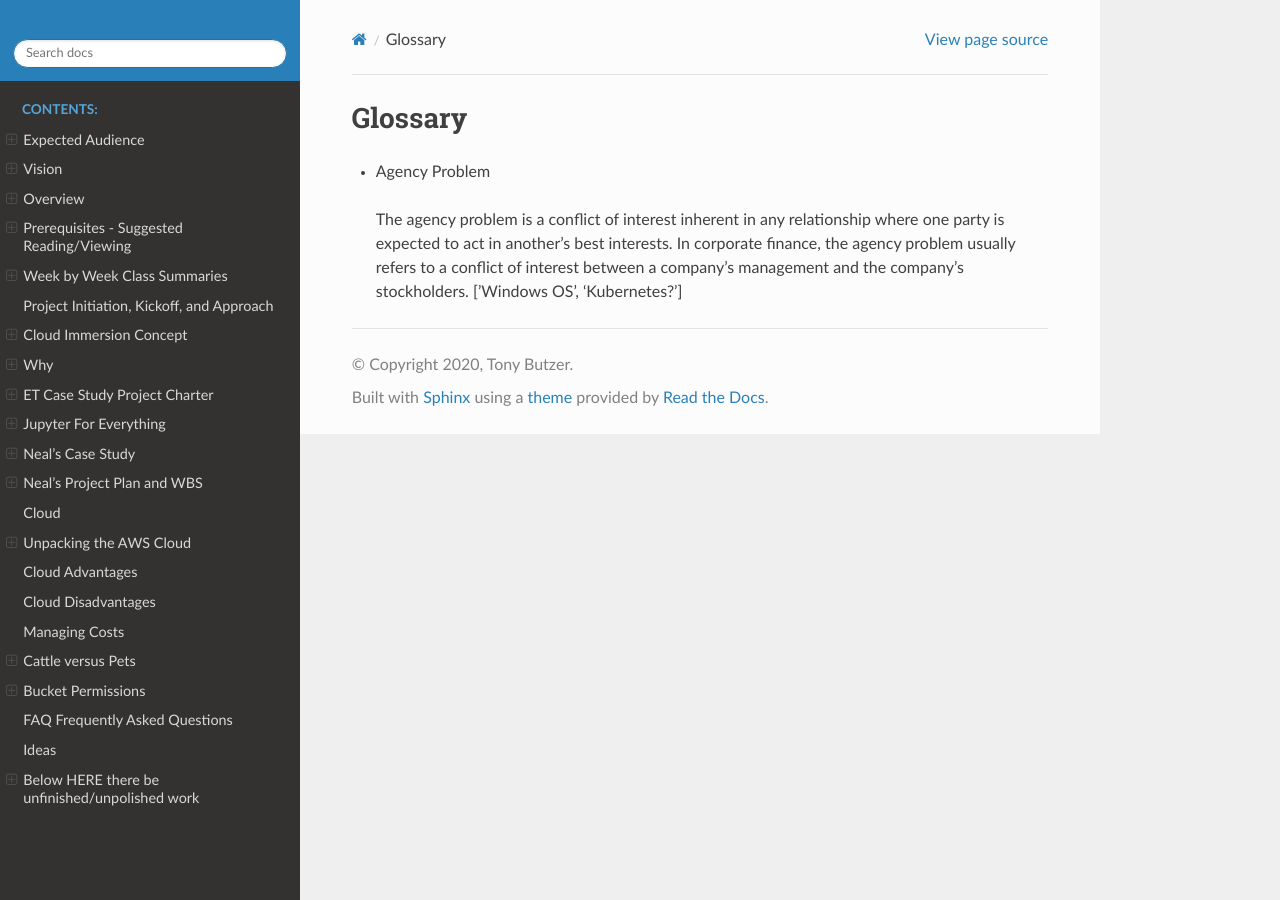
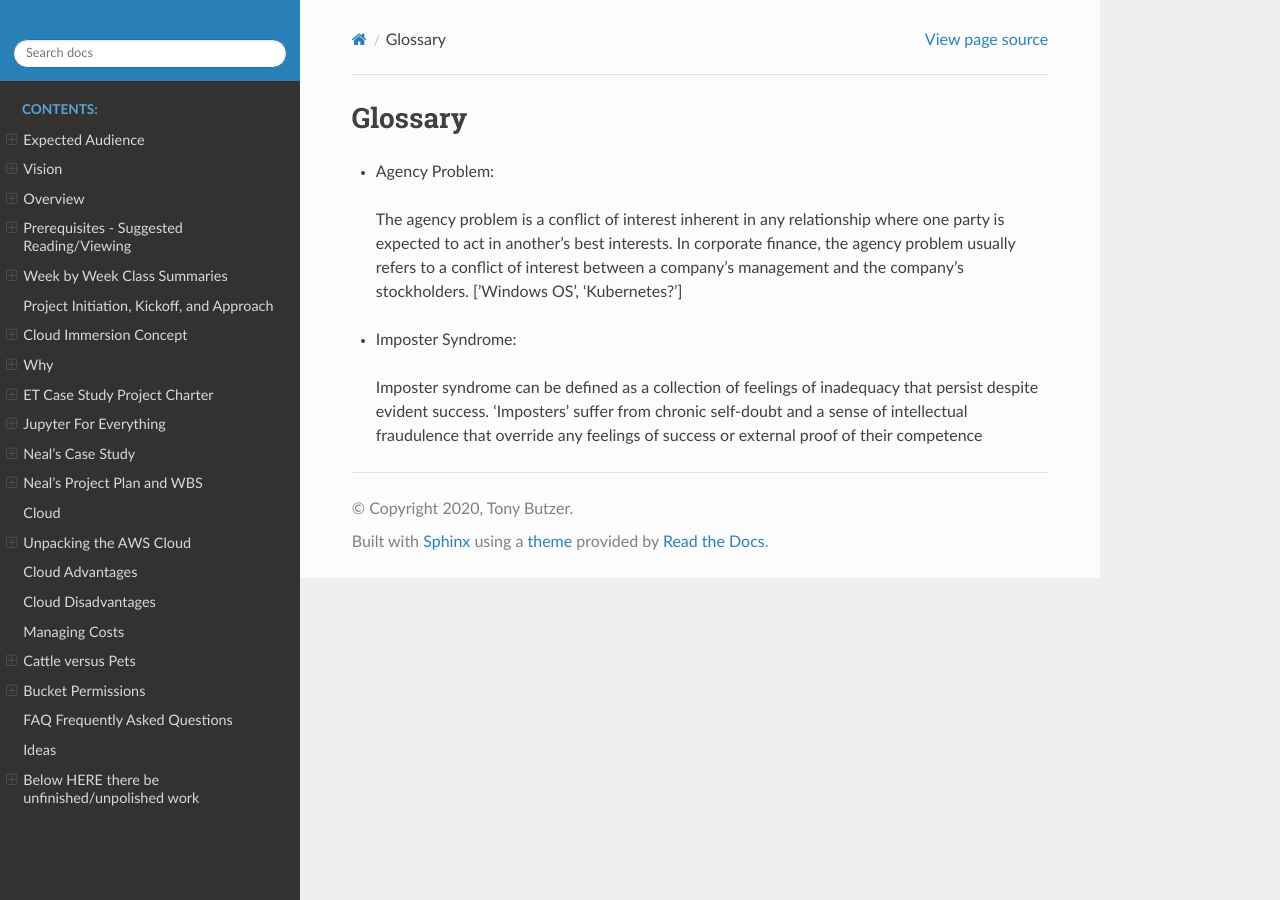
Before and after one commit to tonybutzer/harmony, a Sphinx documentation site: the page built from documentation/source/13glossary.md, in a window 1280 px wide. Built offline with Sphinx 7.4.7 and the Read the Docs theme 2.0.0, drawn with Linux system fonts in a browser that asks for light colours; pages that are not in the unit, such as notebooks, are missing from menus.

Commit message:
automatic git update from Makefile

```diff
--- a/documentation/source/13glossary.md
+++ b/documentation/source/13glossary.md
@@ -1,4 +1,7 @@
 # Glossary
 
-- Agency Problem
+- Agency Problem:
 > The agency problem is a conflict of interest inherent in any relationship where one party is expected to act in another's best interests. In corporate finance, the agency problem usually refers to a conflict of interest between a company's management and the company's stockholders.  ['Windows OS', 'Kubernetes?']
+
+- Imposter Syndrome:
+> Imposter syndrome can be defined as a collection of feelings of inadequacy that persist despite evident success. 'Imposters' suffer from chronic self-doubt and a sense of intellectual fraudulence that override any feelings of success or external proof of their competence
```
